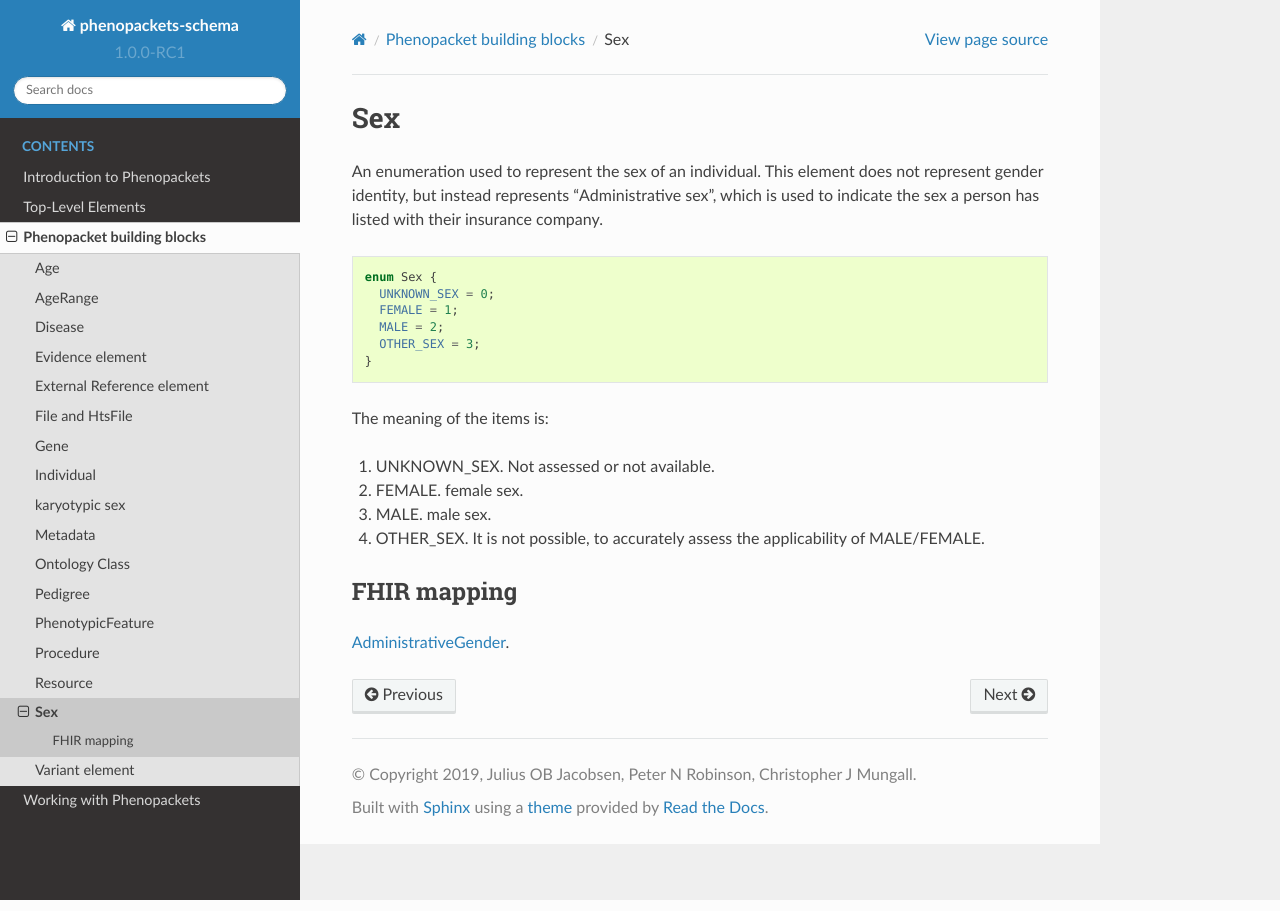
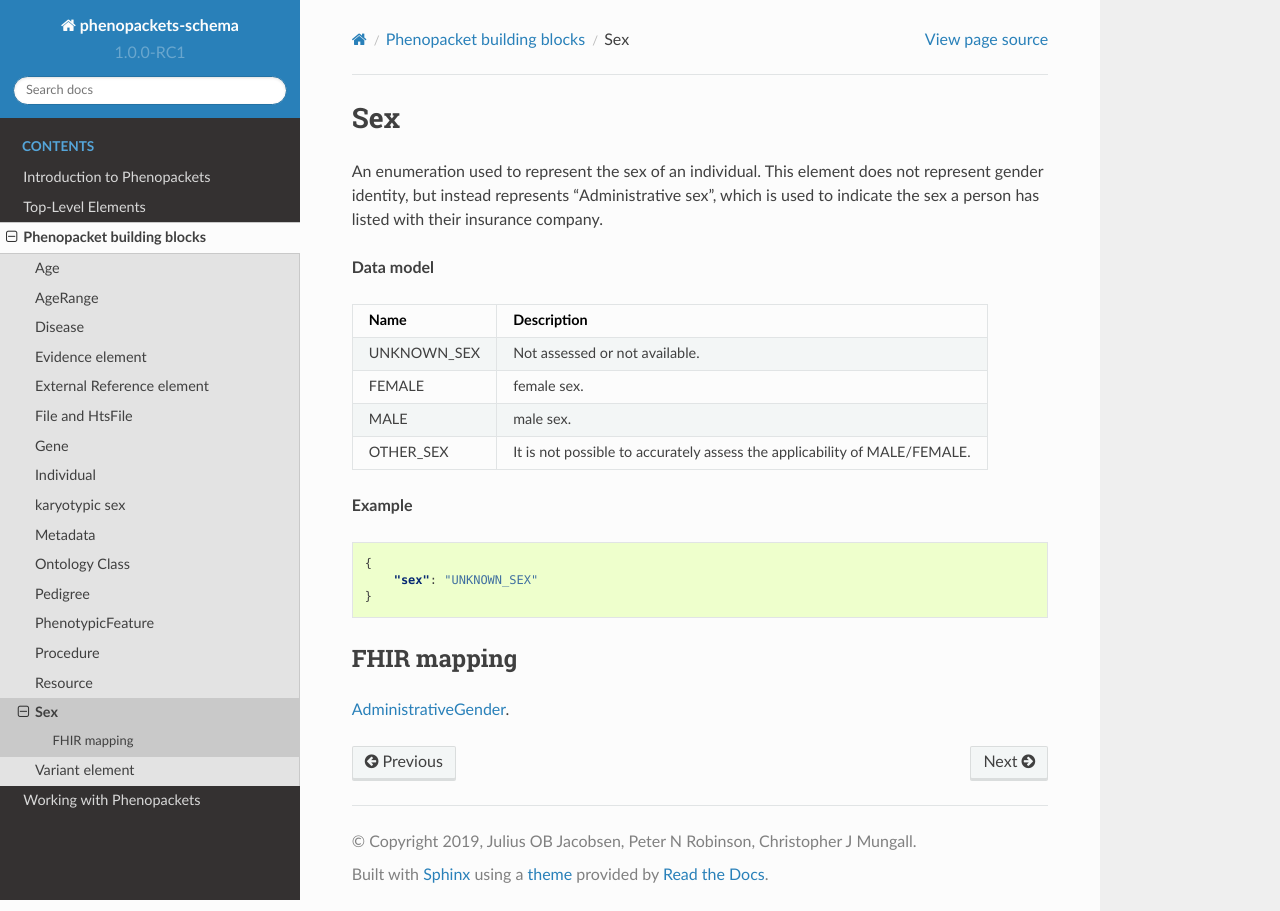
Before and after one commit to phenopackets/phenopacket-schema, a Sphinx documentation site: the page built from docs/sex.rst, in a window 1280 px wide. Built offline with Sphinx 7.4.7 and the Read the Docs theme 2.0.0, drawn with Linux system fonts in a browser that asks for light colours.

Commit message:
Update docs/sex inline with #182

```diff
--- a/docs/sex.rst
+++ b/docs/sex.rst
@@ -9,23 +9,23 @@ This element does not represent gender identity, but instead represents
 "Administrative sex", which is used to indicate the sex a person has listed with
 their insurance company.
 
-.. code:: proto
+**Data model**
 
-  enum Sex {
-    UNKNOWN_SEX = 0;
-    FEMALE = 1;
-    MALE = 2;
-    OTHER_SEX = 3;
-  }
+.. csv-table::
+   :header: Name, Description
 
+    UNKNOWN_SEX,  Not assessed or not available.
+    FEMALE, female sex.
+    MALE, male sex.
+    OTHER_SEX, It is not possible to accurately assess the applicability of MALE/FEMALE.
 
-The meaning of the items is:
+**Example**
 
-1. UNKNOWN_SEX.  Not assessed or not available.
-2. FEMALE. female sex.
-3. MALE. male sex.
-4. OTHER_SEX. It is not possible, to accurately assess the applicability of MALE/FEMALE.
+.. code-block:: json
 
+    {
+        "sex": "UNKNOWN_SEX"
+    }
 
 FHIR mapping
 ~~~~~~~~~~~~
```
